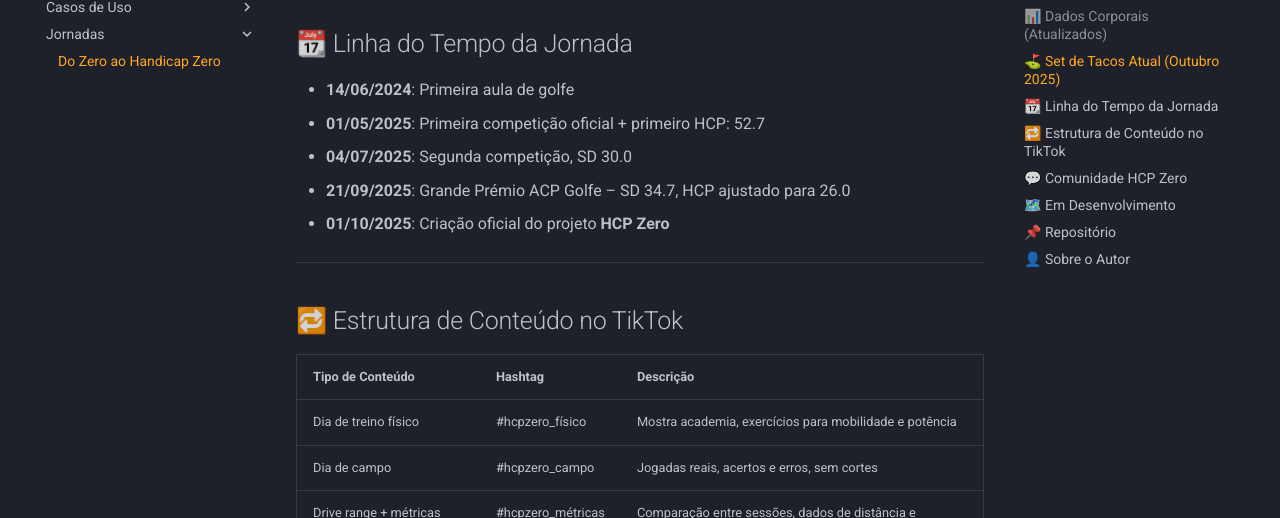
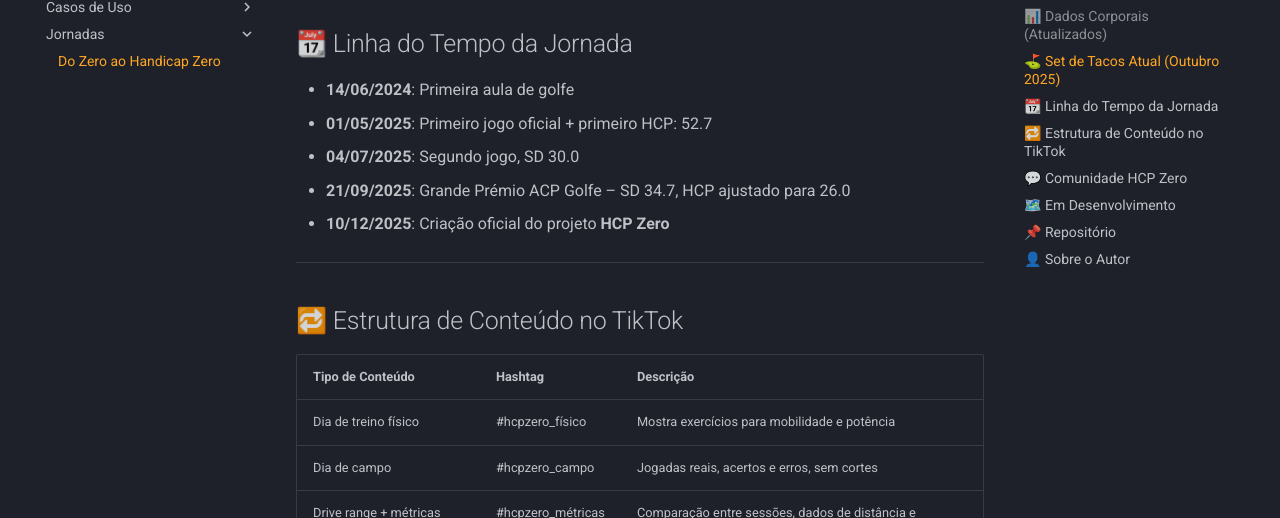
Before and after one commit to 37996/manoelfigueiredo-docs, an MkDocs documentation site: the page built from docs/jornadas/hcp-zero.md, in a window 1280 px wide and 1400 px high, scrolled down 3634 px. Shown: the part 146-664 px from the top of the window. Built offline with MkDocs 1.6.1 and Material for MkDocs 9.7.7, drawn with Linux system fonts in a browser that asks for light colours; some of the changed text lies outside the part shown.

Commit message:
Update hcp-zero.md

```diff
--- a/docs/jornadas/hcp-zero.md
+++ b/docs/jornadas/hcp-zero.md
@@ -62,10 +62,10 @@
 ## 📆 Linha do Tempo da Jornada
 
 - **14/06/2024**: Primeira aula de golfe
-- **01/05/2025**: Primeira competição oficial + primeiro HCP: 52.7
-- **04/07/2025**: Segunda competição, SD 30.0
+- **01/05/2025**: Primeiro jogo  oficial + primeiro HCP: 52.7
+- **04/07/2025**: Segundo jogo, SD 30.0
 - **21/09/2025**: Grande Prémio ACP Golfe – SD 34.7, HCP ajustado para 26.0
-- **01/10/2025**: Criação oficial do projeto **HCP Zero**
+- **10/12/2025**: Criação oficial do projeto **HCP Zero**
 
 ---
 
@@ -73,7 +73,7 @@
 
 | Tipo de Conteúdo             | Hashtag           | Descrição                                                    |
 |-----------------------------|-------------------|---------------------------------------------------------------|
-| Dia de treino físico         | #hcpzero_físico   | Mostra academia, exercícios para mobilidade e potência        |
+| Dia de treino físico         | #hcpzero_físico   | Mostra exercícios para mobilidade e potência        |
 | Dia de campo                 | #hcpzero_campo    | Jogadas reais, acertos e erros, sem cortes                    |
 | Drive range + métricas       | #hcpzero_métricas | Comparação entre sessões, dados de distância e dispersão      |
 | Teste de tacos               | #hcpzero_tacos    | Avaliação e troca de tacos, testes de driver e ferros         |
```
Also changed, not shown: other parts of docs/jornadas/hcp-zero.md (+0 -1 lines).
